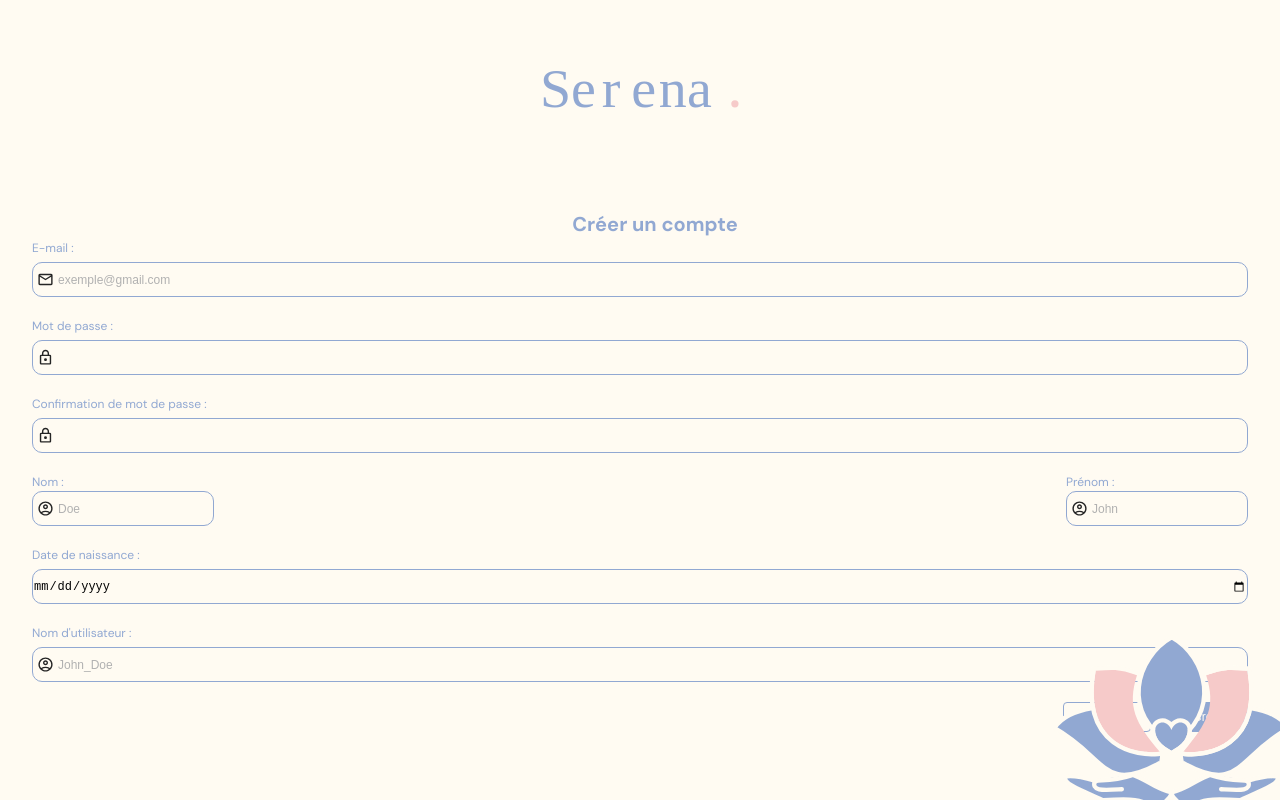
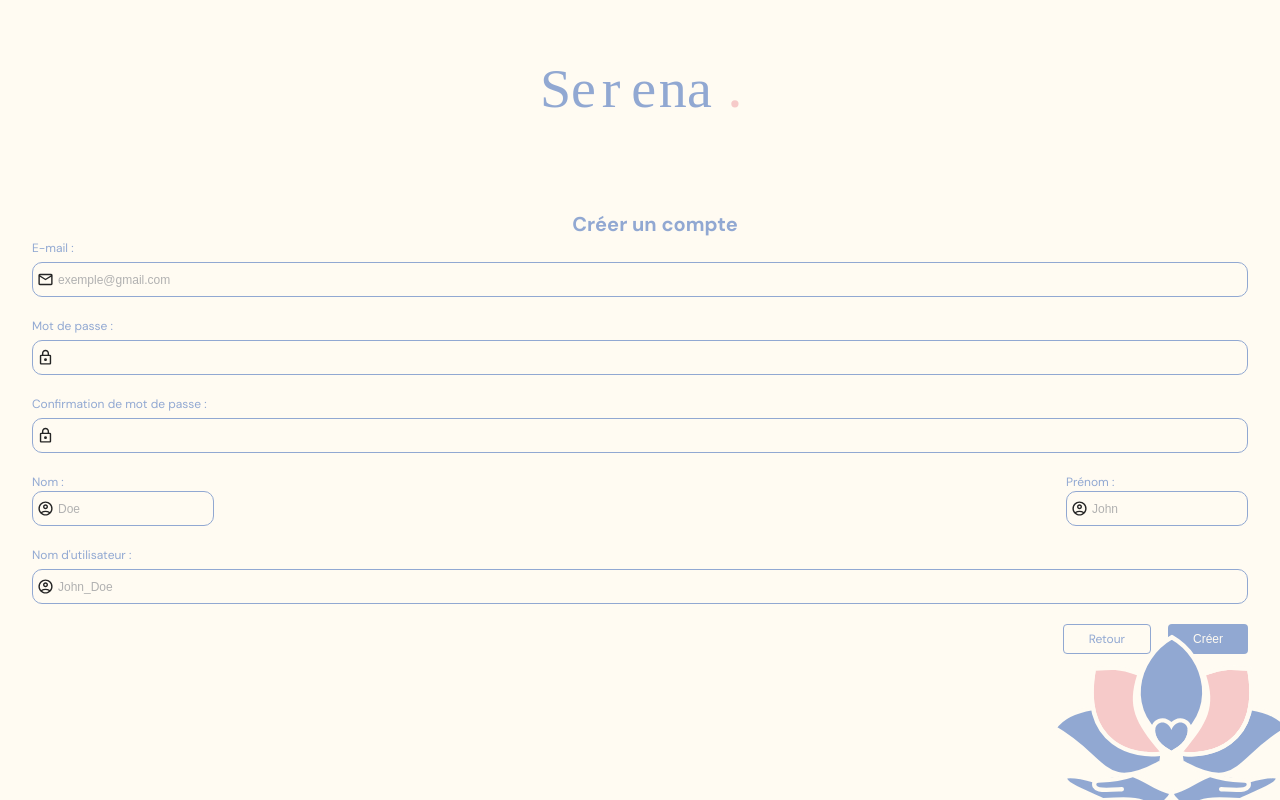
Before and after one commit to Nth-C/serena, a React (Vite) app in the folder frontend/: page /create_account in a window 1280 px wide. Built offline with nearby package versions, Linux system fonts and the light colour scheme; the HTML template or start-up script is replaced by a standard one.

Commit message:
input date de naissance supprimer

```diff
--- a/frontend/src/pages/CreateAccount.jsx
+++ b/frontend/src/pages/CreateAccount.jsx
@@ -94,10 +94,6 @@ function CreateAccount() {
                     </div>
                 </div>
                 <div>
-                    <label>Date de naissance : </label>
-                    <input type="date" name="date_naissance" value={formData.date_naissance} onChange={handleChange} required />
-                </div>
-                <div>
                     <label>Nom d'utilisateur : </label>
                     <input type="text" name="username" value={formData.username} onChange={handleChange} placeholder="John_Doe" required />
                 </div>
```
